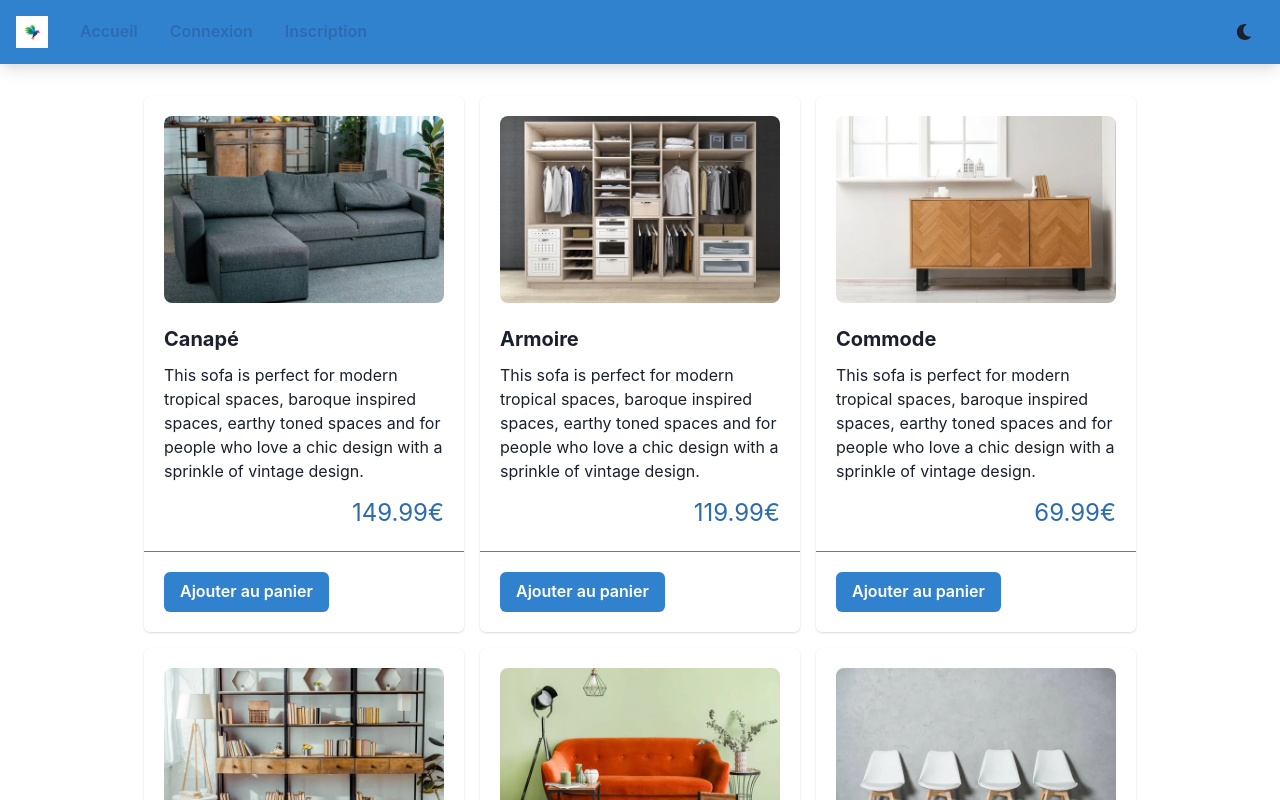
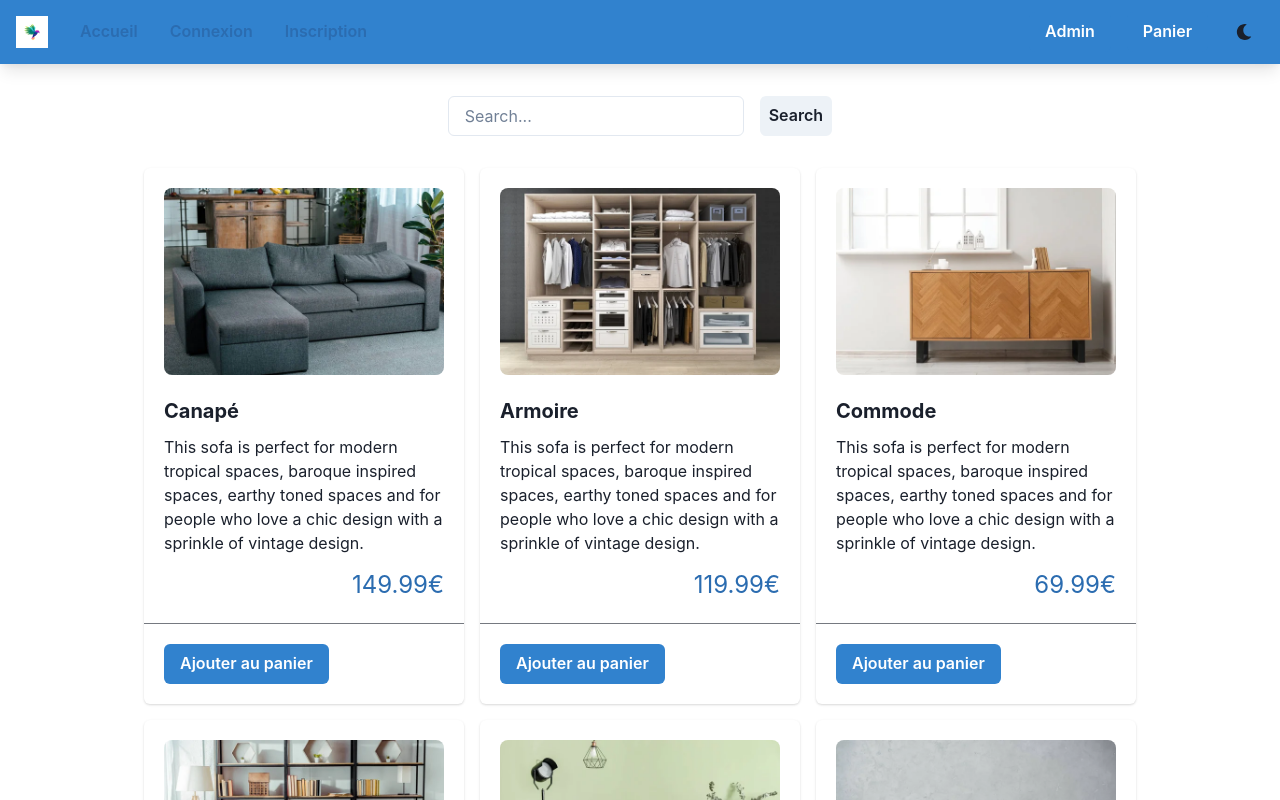
Before and after one commit to Lilifrontback/plateforme-de-vente-React, a React (Vite) app in the folder front/: page / in a window 1280 px wide. Shown: the top 800 px of the page. Built offline with nearby package versions, Linux system fonts and the light colour scheme.

Commit message:
merge + style de la SearchBar et page Admin

```diff
--- a/front/src/Home.jsx
+++ b/front/src/Home.jsx
@@ -1,4 +1,5 @@
 import React from 'react';
+import SearchBar from '../src/composants/SearchBar.jsx'
 import { Link } from "react-router-dom";
 import { Card, CardBody } from '@chakra-ui/react';
 import { Stack, Heading, Text, Image, Button } from '@chakra-ui/react';
@@ -47,6 +48,7 @@ const meuble = [
 function Home() {
     return (
       <Stack spacing={8} align="center" mt={8}>
+        <SearchBar />
         <SimpleGrid spacing={4} templateColumns='repeat(3,1fr)' justifyItems='center'>
           {meuble.map(meuble => (
             <Card key={meuble.id} maxW='xs'>
--- a/front/src/composants/NavBar.jsx
+++ b/front/src/composants/NavBar.jsx
@@ -1,6 +1,6 @@
 import React from 'react';
 import { Link } from 'react-router-dom';
-import { Box, Flex, Spacer, Button, IconButton, useColorMode, useColorModeValue, Image } from '@chakra-ui/react';
+import { Box, Flex, Spacer, Button, ButtonGroup, IconButton, useColorMode, useColorModeValue, Image } from '@chakra-ui/react';
 import { FaSun, FaMoon } from 'react-icons/fa';
 
 function NavBar() {
@@ -31,12 +31,24 @@ function NavBar() {
           </Flex>
         </Box>
         <Spacer />
+        <ButtonGroup spacing={4}>
+        <Link to="/admin">
+              <Button colorScheme="blue" variant="solid">
+                Admin
+              </Button>
+        </Link>
+        <Link to="/basket">
+              <Button colorScheme="blue" variant="solid">
+                Panier
+              </Button>
+        </Link>
         <IconButton
           aria-label="Toggle color mode"
           icon={colorModeIcon}
           onClick={toggleColorMode}
           variant="ghost"
         />
+        </ButtonGroup>
       </Flex>
     </Box>
   );
--- a/front/src/composants/SearchBar.jsx
+++ b/front/src/composants/SearchBar.jsx
@@ -1,16 +1,17 @@
  import React from 'react';
-
- import data from './TemplateData.json';
+ import { Box, Input, Button, ButtonGroup } from '@chakra-ui/react';
 
 
 // barre de recherche --> apparait
 
 function SearchBar() {
   return (
-    <form>
-    <input id="searchInput" type="text" placeholder="Search..." />
-    <button type="submit">Search</button>
-  </form>
+    <Box>
+      <ButtonGroup spacing={4}>
+      <Input id="searchInput" type="text" placeholder="Search..." />
+      <Button type="submit">Search</Button>
+      </ButtonGroup>
+    </Box>
   );
 };
 
--- a/front/src/main.jsx
+++ b/front/src/main.jsx
@@ -10,6 +10,7 @@ import Product from './Product.jsx'
 import NavBar from './composants/NavBar';
 import Connexion from './composants/Connexion.jsx'
 import Footer from '../src/composants/Footer.jsx'
+import Admin from './Admin.jsx'
 
 ReactDOM.createRoot(document.getElementById('root')).render(
   <React.StrictMode>
@@ -22,6 +23,7 @@ ReactDOM.createRoot(document.getElementById('root')).render(
           <Route path="/product/:id" element={<Product />} />
           {/* Path = '/"exemple"' -> permet d'accder à la page correspondante voir <Link> page Home */}
           <Route path="/connexion" element={<Connexion />} />
+          <Route path="/admin" element={<Admin />} />
         </Routes>
       </Router>
       <Footer />
```
